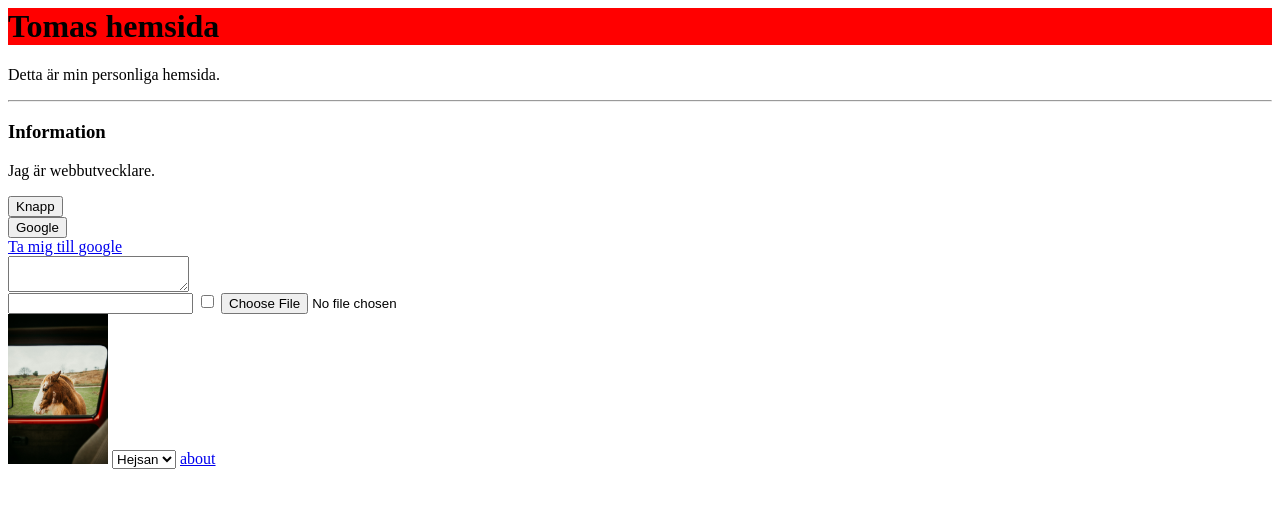
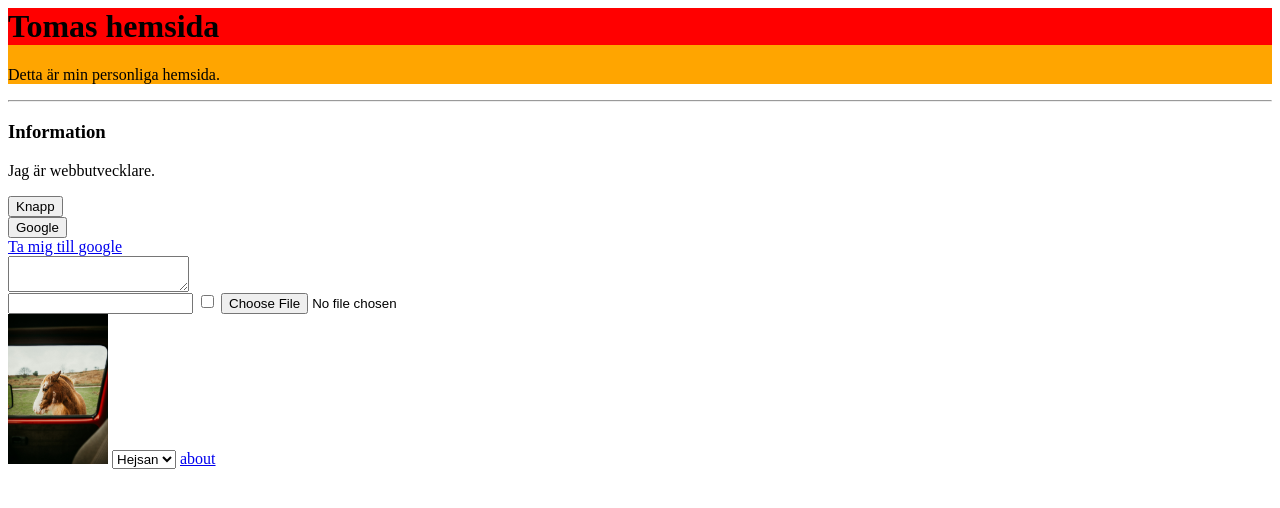
Before and after one commit to tomaskeke/ECUTB.Hemsida, a plain HTML site: page index.html in a window 1280 px wide. Drawn offline with Linux system fonts and the light colour scheme.

Commit message:
Ändrade färg

```diff
--- a/index.html
+++ b/index.html
@@ -4,7 +4,7 @@
     </head>
 
     <body>
-        <div title="Hej Hej">
+        <div style="background-color: orange;" title="Hej Hej">
         <h1 style="background-color: red;">Tomas hemsida</h1>
         <p>Detta är min personliga hemsida.</p>
         </div>
```
